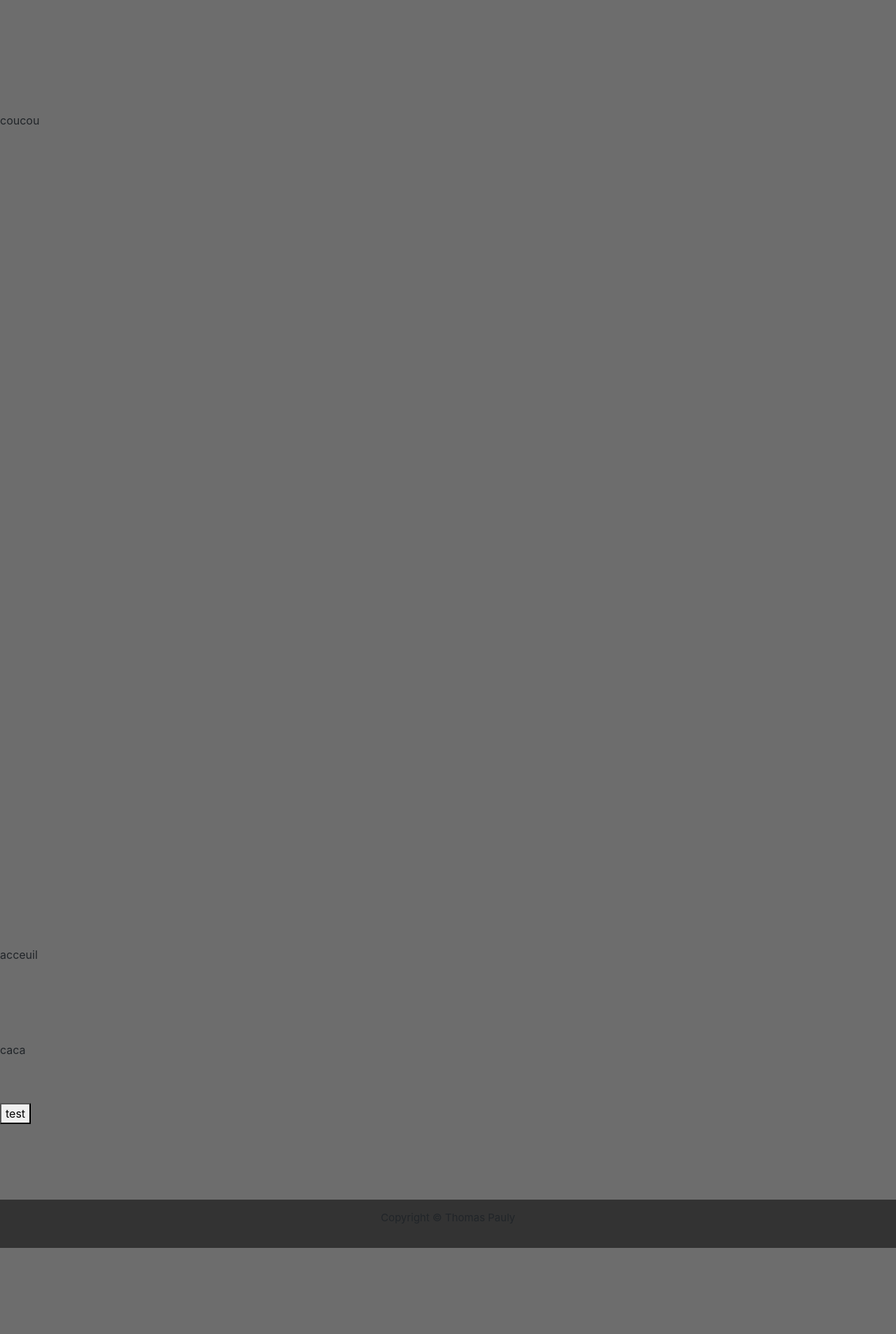
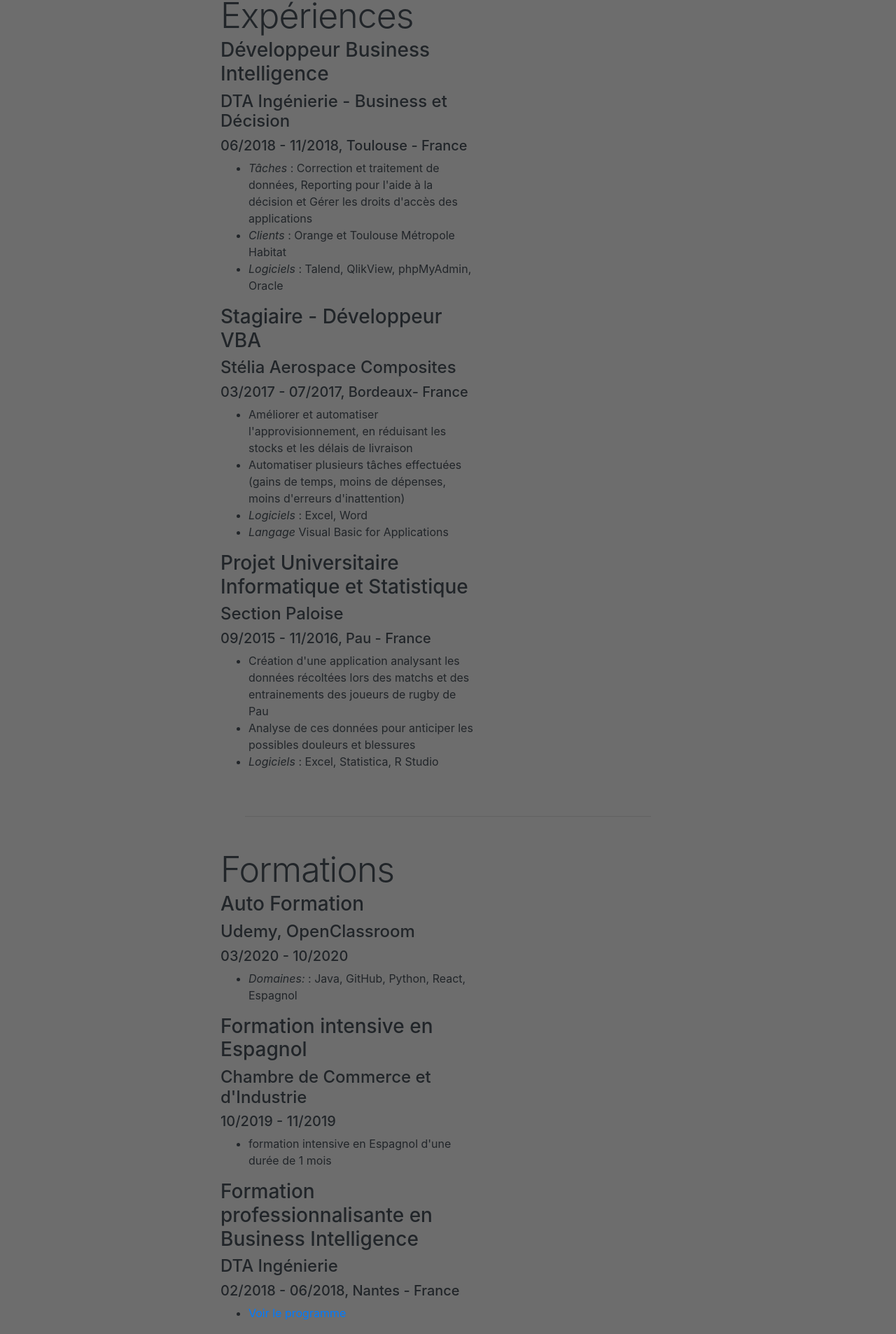
Before and after one commit to artyty/ThomasPauly.github.io, a React (Create React App) app: page / in a window 1280 px wide. Shown: the part 673-2579 px from the top of the page at 70% size. Before the commit the page ends 2456 px from the top, so only its background shows below. Built offline with nearby package versions, Linux system fonts and the light colour scheme.

Commit message:
add experiences & formation

```diff
--- a/src/App.css
+++ b/src/App.css
@@ -30,6 +30,7 @@
   background-color: #222222;
 }
 
+/* Body */
 body {
   background-color:#6d6d6d ;
   padding-top: 80px;
@@ -40,6 +41,7 @@ body {
   }
 }
 
+/* Footer */
 footer{
     padding: 15px 0;
     background: #333;
@@ -47,9 +49,6 @@ footer{
     font-size: 15px;
 }
 
-/* .App-link {
-  color: #61dafb;
-} */
 
 @keyframes App-logo-spin {
   from {
@@ -60,7 +59,7 @@ footer{
   }
 }
 
-/* police et couleur menu*/
+/* Heder : police et couleur */
 .po-AndaleMono{
   font-family: Andale Mono,AndaleMono,monospace;
 }
@@ -69,20 +68,19 @@ a.Green:visited {color:#02f002;}          /* Lien visité */
 a.Green:hover {color:#02f002;}            /* Lien survolé*/
 a.Green:active {color:#02f002;}           /* Lien sélectionné */
 
-/* .App-background {
-  background-color: 339933;
-} */
+/* Décallage Div*/
+.div-margin{
+  margin : 300px ;
+}
+/* H2 mise à jour */
+.pol-SegoeUI{
+  font-family:  Segoe UI;
+}
 
 
 
 
 /* Carré présentation */
-
-
-/*.demo{
-    background: -webkit-linear-gradient(to left, #2e2e2e, #414140, #222222);
-    background:  linear-gradient(to left, #2e2e2e, #414140, #222222);
-}*/
 .testimonial{
     text-align: center;
     margin: 50px 10px 0;
@@ -181,3 +179,28 @@ a.Green:active {color:#02f002;}           /* Lien sélectionné */
   width: 35px;
   height: 35px;
 }
+
+
+
+
+
+
+
+
+
+
+
+
+.featurette-divider {
+  margin: 50px 350px; /* <hr> between each */
+}
+ .featurette {
+  overflow: hidden; /* Clear floats */
+  margin: 0px 300px ; /* <hr> between each */
+}
+ .featurette-heading {
+  font-size: 50px;
+  font-weight: 300;
+  line-height: 1;
+  letter-spacing: -1px;
+}
--- a/src/App.js
+++ b/src/App.js
@@ -6,11 +6,15 @@ import Thomas from './img/Thomas.jpg';
 import Linkedin from './img/linkedin.ico';
 import Mail from './img/mail.ico';
 
+var d = new Date();
+var day = d.getMonth()+1;
+var year = d.getUTCFullYear();
+
 
 //navbar navbar-default navbar-fixed-top navbar-inverse font-header
 function App() {
   return (
-    <div className="App">
+    <div className="App" id="pos-accueil">
       <div>
         <header>
           <nav class="navbar fixed-top navbar-expand-lg navbar-dark navbar-color ">
@@ -67,81 +71,112 @@ function App() {
             </div>
           </div>
         </div>
-
         <br/>
         <br/>
-        <br/>
-        <br/>
-        <br/>
-        <br/>
-        <br/>
-        <br/>
-        <br/>
-        <br/>
-        <br/>
-        <br/>
-        <br/>
-        <p>coucou</p> <br/>
-        <br/>
-        <br/>
-        <br/>
-        <br/>
-        <br/>
-        <br/>
-        <br/>
-        <br/>
-        <br/>
-        <br/>
-        <br/>
-        <br/>
-        <br/>
-        <br/>
-        <br/>
-        <br/>
-        <br/>
-        <br/>
-        <br/>
-        <br/>
-        <br/>
-        <br/>
-        <br/><br/>
-        <br/>
-        <br/>
-        <br/>
-        <br/>
-        <br/>
-        <br/>
-        <br/>
-        <br/>
-        <br/>
-        <br/>
-        <br/>
-        <br/>
-        <br/>
-        <br/>
-        <br/>
-        <br/>
-        <br/>
-        <br/>
-        <br/>
-        <br/>
-        <br/>
-        <br/>
-        <br/>
-        <div id="pos-accueil">
-            <p>acceuil</p>
+        <hr class="featurette-divider" id="pos-experience"/>
+        <div class="row featurette" >
+          <div class="col-md-7">
+            <h2 class="featurette-heading">Expériences</h2>
+            <h3> Développeur Business Intelligence</h3>
+            <h4> DTA Ingénierie - Business et Décision </h4>
+            <h5> 06/2018 - 11/2018, Toulouse - France</h5>
+            <ul>
+              <li><i>Tâches</i> : Correction et traitement de données, Reporting pour l'aide à la décision et Gérer les droits d'accès des applications</li>
+              <li> <i>Clients</i> : Orange et Toulouse Métropole Habitat </li>
+              <li> <i>Logiciels</i> : Talend, QlikView, phpMyAdmin, Oracle </li>
+            </ul>
+          </div>
         </div>
-        <br/>
-        <br/>
-        <br/>
-        <br/>
-        <p>caca</p>
-        <br/>
-        <br/>
-        <p><button> test</button></p>
-        <br/>
-        <br/>
-        <br/>
+        <div class="row featurette">
+          <div class="col-md-7">
+            <h3>Stagiaire - Développeur VBA</h3>
+            <h4> Stélia Aerospace Composites </h4>
+            <h5> 03/2017 - 07/2017, Bordeaux- France</h5>
+            <ul>
+              <li>Améliorer et automatiser l'approvisionnement, en réduisant les stocks et les délais de livraison</li>
+              <li> Automatiser plusieurs tâches effectuées (gains de temps, moins de dépenses, moins d'erreurs d'inattention) </li>
+              <li> <i>Logiciels</i> : Excel, Word </li>
+              <li> <i>Langage </i>Visual Basic for Applications</li>
+            </ul>
+          </div>
+        </div>
+        <div class="row featurette">
+          <div class="col-md-7">
+            <h3> Projet Universitaire Informatique et Statistique</h3>
+            <h4> Section Paloise </h4>
+            <h5> 09/2015 - 11/2016, Pau - France</h5>
+            <ul>
+              <li> Création d'une application analysant les données récoltées lors des matchs et des entrainements des joueurs de rugby de Pau</li>
+              <li> Analyse de ces données pour anticiper les possibles douleurs et blessures </li>
+              <li> <i>Logiciels</i> : Excel, Statistica, R Studio </li>
+            </ul>
+          </div>
+        </div>
+        <hr class="featurette-divider" id="pos_formation"/>
+        <div class="row featurette" >
+          <div class="col-md-7">
+            <h2 class="featurette-heading">Formations</h2>
+            <h3> Auto Formation</h3>
+            <h4> Udemy, OpenClassroom </h4>
+            <h5> 03/2020 - {day}/{year}</h5>
+            <ul>
+              <li><i>Domaines:</i> : Java, GitHub, Python, React, Espagnol </li>
+            </ul>
+          </div>
+        </div>
+        <div class="row featurette" >
+          <div class="col-md-7">
+            <h3> Formation intensive en Espagnol</h3>
+            <h4> Chambre de Commerce et d'Industrie </h4>
+            <h5> 10/2019 - 11/2019</h5>
+            <ul>
+              <li>formation intensive en Espagnol d'une durée de 1 mois  </li>
+            </ul>
+          </div>
+        </div>
+        <div class="row featurette" >
+          <div class="col-md-7">
+            <h3> Formation professionnalisante en Business Intelligence</h3>
+            <h4> DTA Ingénierie </h4>
+            <h5> 02/2018 - 06/2018, Nantes - France</h5>
+            <ul>
+              <li> <a href="https://www.dta-ingenierie.fr/formation/parcours-de-formation-developpeur-decisionnel/" target="_blank">Voir le programme </a> </li>
+            </ul>
+          </div>
+        </div>
+        <div class="row featurette" >
+          <div class="col-md-7">
+            <h3> Licence Professionnelle - Statistique et Informatique Décisionnelle pour le Management de la Qualité</h3>
+            <h4> Université de Pau et des Pays de l'Adour </h4>
+            <h5> 09/2016 - 02/2017, Pau - France</h5>
+            <ul>
+              <li> <a href="https://iutpa.univ-pau.fr/fr/formations/offre-de-formation/licence-professionnelle-13/sciences-technologies-sante-STS/licence-pro-metiers-du-decisionnel-et-de-la-statistique-59_1.html#programContentcfccffcf-ae65-4c0c-a9a3-63fabb161fc2-1" target="_blank">Voir le programme </a> </li>
+            </ul>
+          </div>
+        </div>
+        <div class="row featurette" >
+          <div class="col-md-7">
+            <h3> DUT - Statistique et Informatique Décisionnelle</h3>
+            <h4> Université de Pau et des Pays de l'Adour </h4>
+            <h5> 09/2013 - 05/2016, Pau - France</h5>
+            <ul>
+              <li> <a href="https://formation.univ-pau.fr/fr/catalogue/sciences-technologies-sante-STS/diplome-universitaire-de-technologie-dut-11/dut-statistiques-et-informatique-decisionnelle-IGXRLBJ9.html" target="_blank">Voir le programme </a> </li>
+            </ul>
+          </div>
+        </div>
+        <hr class="featurette-divider" id="pos_competence"/>
+        <div class="row featurette" >
+          <div class="col-md-7">
+            <h2 class="featurette-heading">Compétences</h2>
+            <p>Langages</p>
+            <ul>
+            <li  class="d-inline" > a</li>
+            <li  class="d-inline" > b</li>
+            </ul>
+
+          </div>
+        </div>
+
       </body>
       <footer>
         <p>Copyright © Thomas Pauly</p>
```
